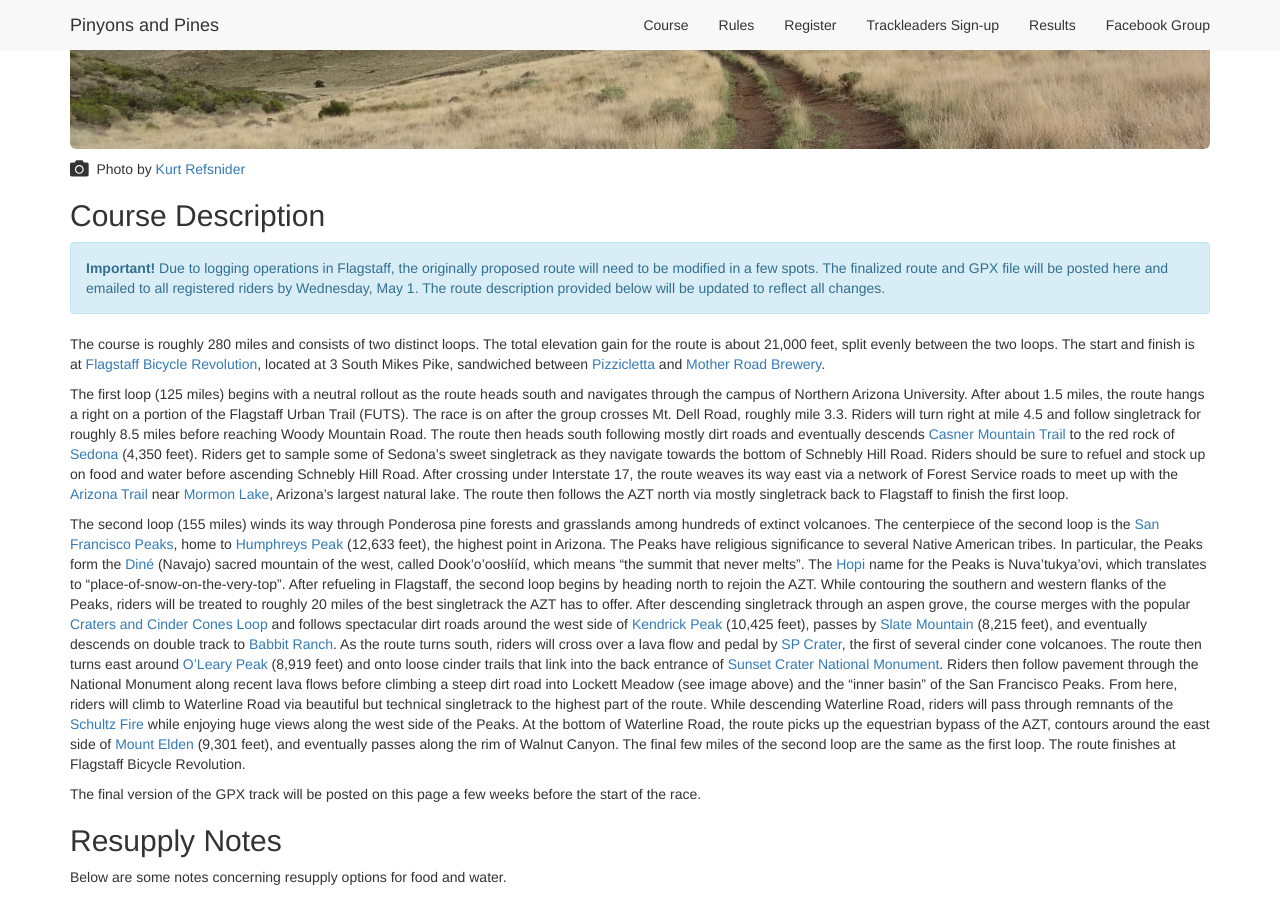
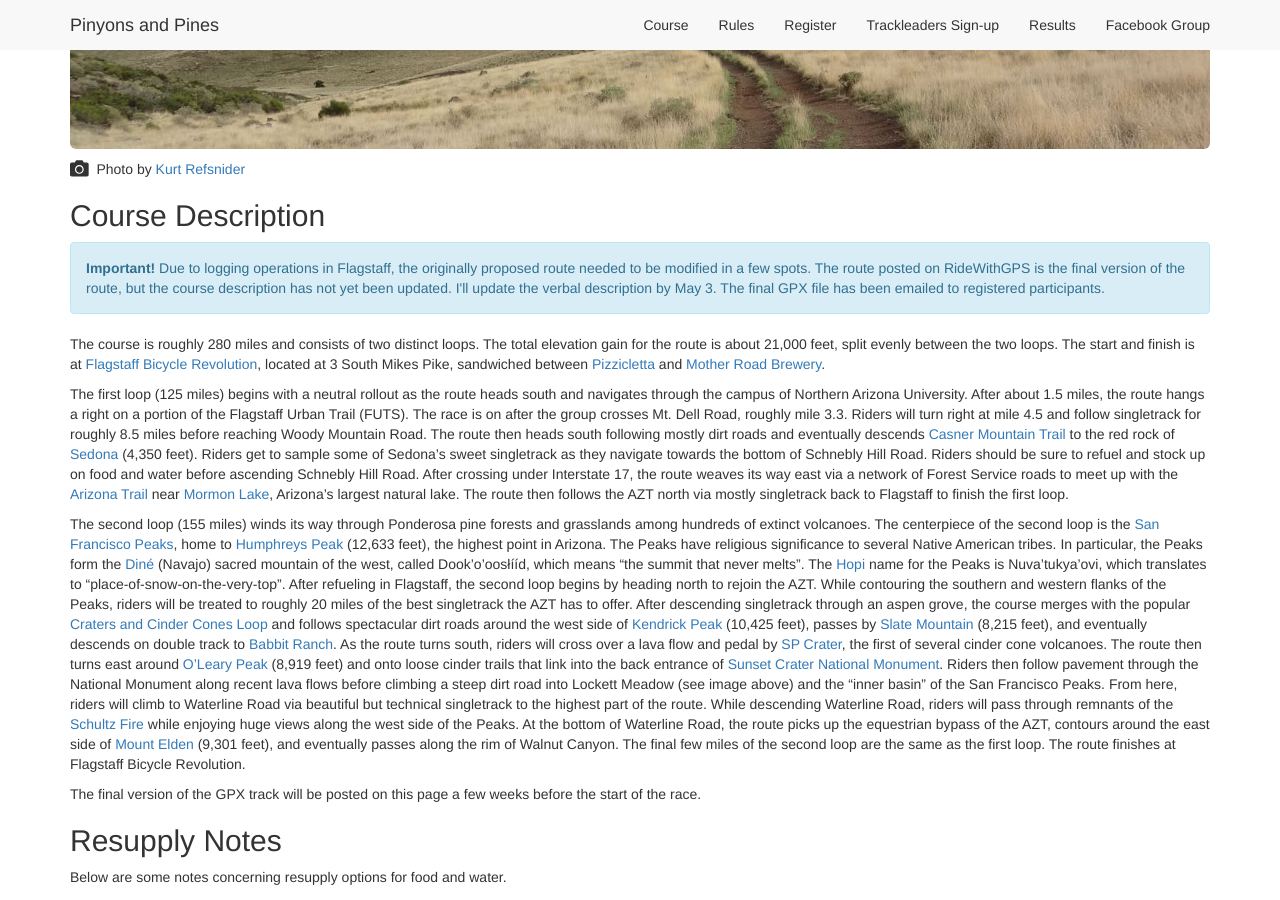
Before and after one commit to dcernst/PinyonsPines, a Jekyll site: the page built from course.md, in a window 1280 px wide and 900 px high, scrolled down 318 px. Built offline with Jekyll 4.4.1, drawn with Linux system fonts in a browser that asks for light colours; nearby versions of some CDN libraries.

Commit message:
Updates to route

```diff
--- a/course.md
+++ b/course.md
@@ -11,7 +11,7 @@
 ## Course Description
 
 <div class="alert alert-info" role="alert">
-<strong>Important!</strong> Due to logging operations in Flagstaff, the originally proposed route will need to be modified in a few spots.  The finalized route and GPX file will be posted here and emailed to all registered riders by Wednesday, May 1.  The route description provided below will be updated to reflect all changes.
+<strong>Important!</strong> Due to logging operations in Flagstaff, the originally proposed route needed to be modified in a few spots.  The route posted on RideWithGPS is the final version of the route, but the course description has not yet been updated.  I'll update the verbal description by May 3.  The final GPX file has been emailed to registered participants.
 </div>
 
 The course is roughly 280 miles and consists of two distinct loops. The total elevation gain for the route is about 21,000 feet, split evenly between the two loops. The start and finish is at [Flagstaff Bicycle Revolution](http://flagbikerev.com), located at 3 South Mikes Pike, sandwiched between [Pizzicletta](http://www.pizzicletta.com) and [Mother Road Brewery](https://www.motherroadbeer.com).
@@ -41,7 +41,7 @@
 <br>
 
 <center>
-<iframe src="https://ridewithgps.com/embeds?type=route&id=29105484&sampleGraph=true" style="width: 1px; min-width: 90%; height: 500px; border: none;" scrolling="no"></iframe>
+<iframe src="https://ridewithgps.com/embeds?type=route&id=29844038&sampleGraph=true" style="width: 1px; min-width: 90%; height: 500px; border: none;" scrolling="no"></iframe>
 </center>
 
 <br>
```
Also changed, not shown: index.md (+1 -1 lines).
